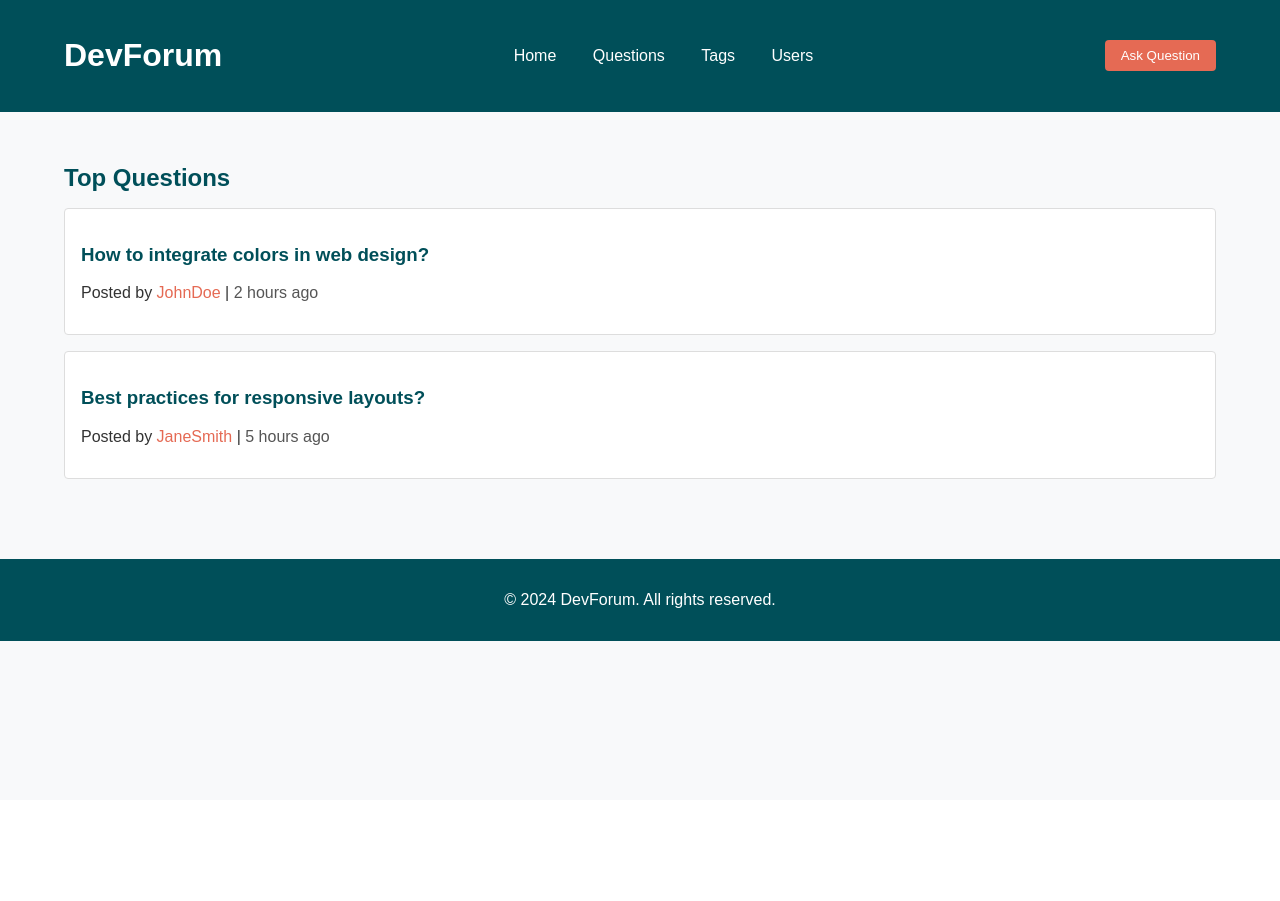
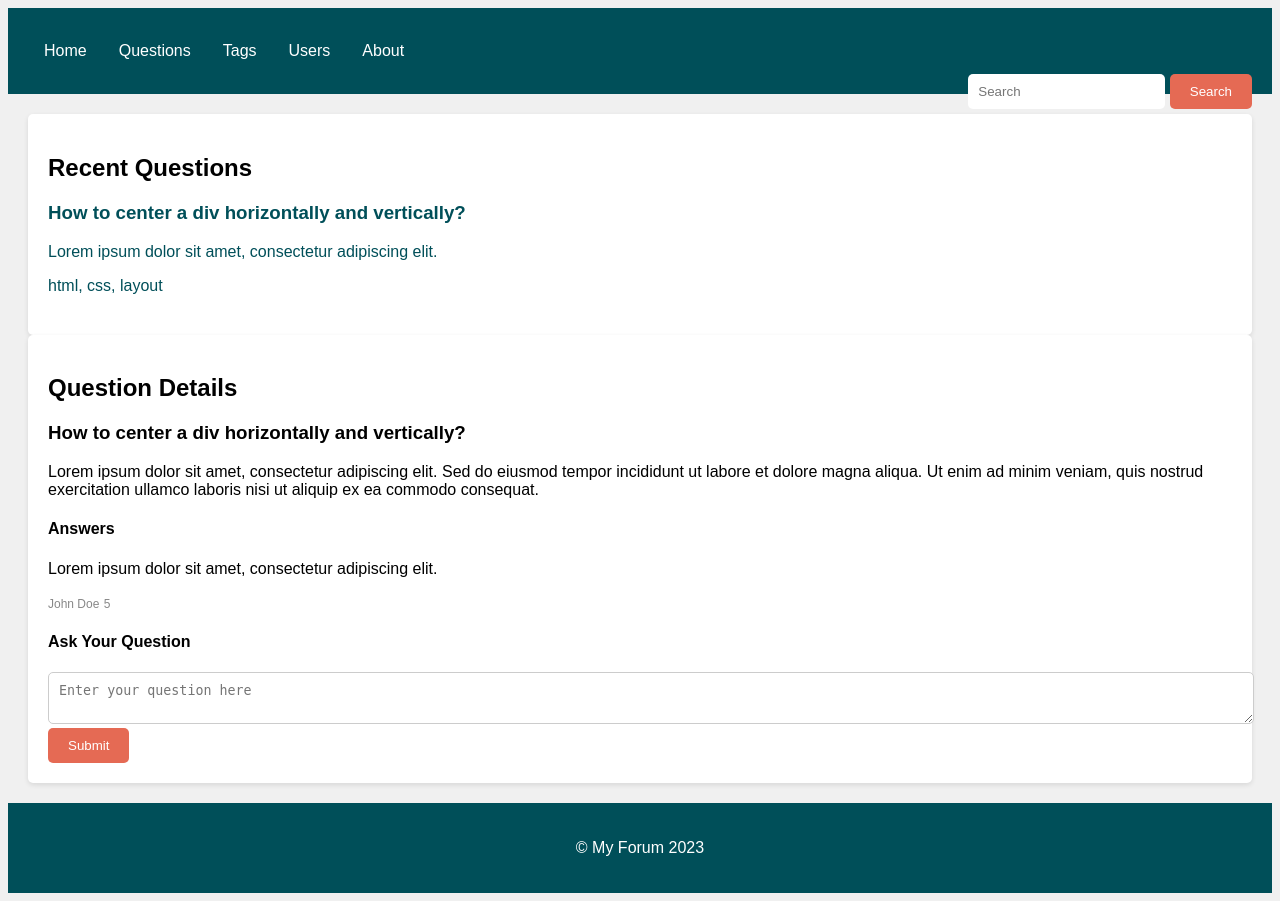
Before and after one commit to Voltical/SkillSphere-Network, a PHP site: page /html/forum.html in a window 1280 px wide. Before the commit the page ends 641 px from the top, so only its background shows below. Run offline with PHP 8.4, Linux system fonts and the light colour scheme.

Commit message:
aaaaaaaaaaaaaaaaaaaaaaaaarrrrrrrrrgggggggghhhhhhh

```diff
--- a/assets/css/forum.css
+++ b/assets/css/forum.css
@@ -1,94 +1,123 @@
-/* General Styles */
 body {
     font-family: Arial, sans-serif;
+    background-color: #f0f0f0;
+}
+
+header {
+    background-color: #004f59;
+    color: white;
+    padding: 20px;
+}
+
+nav ul {
+    list-style-type: none;
     margin: 0;
     padding: 0;
-    background-color: #f8f9fa;
-    color: #333;
+    overflow: hidden;
+    background-color: #004f59;
 }
 
-.container {
-    width: 90%;
-    max-width: 1200px;
-    margin: 0 auto;
+nav li {
+    float: left;
 }
 
-/* Header */
-header {
-    background-color: #004f59;
-    color: #fff;
-    padding: 1rem 0;
+nav li a {
+    display: block;
+    color: white;
+    text-align: center;
+    padding: 14px 16px;
+    text-decoration: none;
 }
 
-header .container {
-    display: flex;
-    justify-content: space-between;
-    align-items: center;
+nav li a:hover {
+    background-color: #e56a54;
 }
 
-header nav a {
-    color: #fff;
-    text-decoration: none;
-    margin: 0 1rem;
+.search-bar {
+    float: right;
 }
 
-header nav a:hover {
-    text-decoration: underline;
+.search-bar input[type="text"] {
+    padding: 10px;
+    border: none;
+    border-radius: 5px;
 }
 
-.primary-btn {
+.search-bar button {
+    padding: 10px 20px;
     background-color: #e56a54;
-    color: #fff;
+    color: white;
     border: none;
-    padding: 0.5rem 1rem;
-    border-radius: 4px;
+    border-radius: 5px;
     cursor: pointer;
 }
 
-.primary-btn:hover {
-    background-color: #c45847;
+main {
+    padding: 20px;
 }
 
-/* Main Content */
-main {
-    padding: 2rem 0;
+.question-list, .question-detail {
+    background-color: white;
+    padding: 20px;
+    border-radius: 5px;
+    box-shadow: 0px 2px 5px rgba(0, 0, 0, 0.1);
 }
 
-.question-list h2 {
-    color: #004f59;
-    margin-bottom: 1rem;
+.question-list ul {
+    list-style-type: none;
+    padding: 0;
 }
 
-.question {
-    background: #fff;
-    border: 1px solid #ddd;
-    padding: 1rem;
-    margin-bottom: 1rem;
-    border-radius: 4px;
+.question-list li {
+    margin-bottom: 20px;
 }
 
-.question h3 a {
+.question-list a {
+    text-decoration: none;
     color: #004f59;
-    text-decoration: none;
 }
 
-.question h3 a:hover {
+.question-list a:hover {
     color: #e56a54;
 }
 
-.user {
-    color: #e56a54;
+.question-detail .answers, .question-detail .ask-answer {
+    margin-top: 20px;
 }
 
-.date {
-    color: #555;
+.question-detail .answers ul {
+    list-style-type: none;
+    padding: 0;
 }
 
-/* Footer */
+.question-detail .answers li {
+    margin-bottom: 10px;
+}
+
+.question-detail .answers .user, .question-detail .answers .votes {
+    color: #888;
+    font-size: 12px;
+}
+
+.question-detail .ask-answer textarea {
+    width: 100%;
+    padding: 10px;
+    border: 1px solid #ccc;
+    border-radius: 5px;
+}
+
+.question-detail .ask-answer button {
+    padding: 10px 20px;
+    background-color: #e56a54;
+    color: white;
+    border: none;
+    border-radius: 5px;
+    cursor: pointer;
+}
+
 footer {
+    text-align: center;
+    padding: 20px;
     background-color: #004f59;
-    color: #fff;
-    text-align: center;
-    padding: 1rem 0;
-    margin-top: 2rem;
+    color: white;
 }
--- a/html/forum.html
+++ b/html/forum.html
@@ -3,41 +3,66 @@
 <head>
     <meta charset="UTF-8">
     <meta name="viewport" content="width=device-width, initial-scale=1.0">
-    <title>Custom Forum</title>
+    <title>My Forum</title>
     <link rel="stylesheet" href="../assets/css/forum.css">
 </head>
 <body>
     <header>
-        <div class="container">
-            <h1>DevForum</h1>
-            <nav>
-                <a href="#">Home</a>
-                <a href="#">Questions</a>
-                <a href="#">Tags</a>
-                <a href="#">Users</a>
-            </nav>
-            <button class="primary-btn">Ask Question</button>
+        <nav>
+            <ul>
+                <li><a href="#">Home</a></li>
+                <li><a href="#">Questions</a></li>
+                <li><a href="#">Tags</a></li>
+                <li><a href="#">Users</a></li>
+                <li><a href="#">About</a></li>
+            </ul>
+        </nav>
+        <div class="search-bar">
+            <input type="text" placeholder="Search">
+            <button>Search</button>
         </div>
     </header>
+
     <main>
-        <div class="container">
-            <section class="question-list">
-                <h2>Top Questions</h2>
-                <article class="question">
-                    <h3><a href="#">How to integrate colors in web design?</a></h3>
-                    <p>Posted by <span class="user">JohnDoe</span> | <span class="date">2 hours ago</span></p>
-                </article>
-                <article class="question">
-                    <h3><a href="#">Best practices for responsive layouts?</a></h3>
-                    <p>Posted by <span class="user">JaneSmith</span> | <span class="date">5 hours ago</span></p>
-                </article>
-            </section>
-        </div>
+        <section class="question-list">
+            <h2>Recent Questions</h2>
+            <ul>
+                <li>
+                    <a href="#">
+                        <h3>How to center a div horizontally and vertically?</h3>
+                        <p>Lorem ipsum dolor sit amet, consectetur adipiscing elit.</p>
+                        <span class="tags">html, css, layout</span>
+                    </a>
+                </li>
+                </ul>
+        </section>
+
+        <section class="question-detail">
+            <h2>Question Details</h2>
+            <h3>How to center a div horizontally and vertically?</h3>
+            <p>Lorem ipsum dolor sit amet, consectetur adipiscing elit. Sed do eiusmod tempor incididunt ut labore et dolore magna aliqua. Ut enim ad minim veniam, quis nostrud exercitation ullamco laboris nisi ut aliquip ex ea commodo consequat.</p>
+
+            <div class="answers">
+                <h4>Answers</h4>
+                <ul>
+                    <li>
+                        <p>Lorem ipsum dolor sit amet, consectetur adipiscing elit.</p>
+                        <span class="user">John Doe</span>
+                        <span class="votes">5</span>
+                    </li>
+                    </ul>
+            </div>
+
+            <div class="ask-answer">
+                <h4>Ask Your Question</h4>
+                <textarea placeholder="Enter your question here"></textarea>
+                <button>Submit</button>
+            </div>
+        </section>
     </main>
+
     <footer>
-        <div class="container">
-            <p>&copy; 2024 DevForum. All rights reserved.</p>
-        </div>
+        <p>&copy; My Forum 2023</p>
     </footer>
 </body>
 </html>
```
